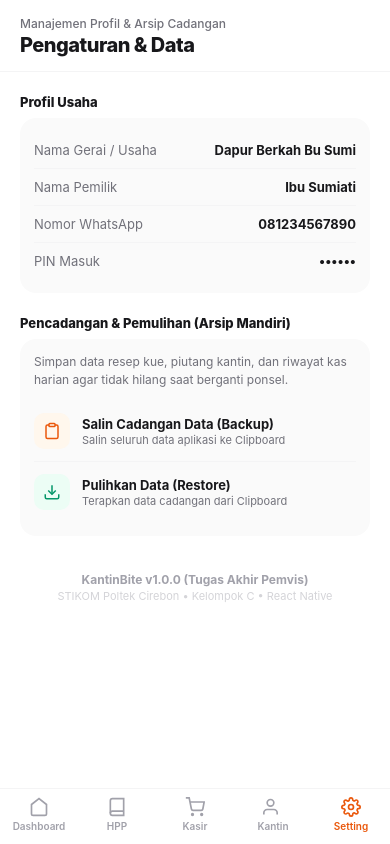
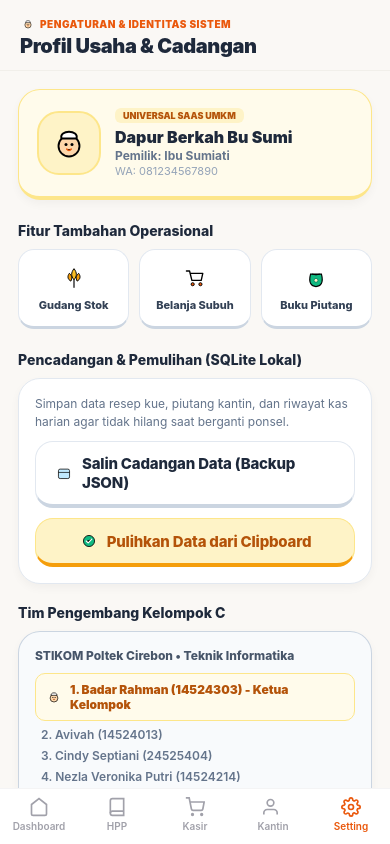
Before and after one commit to DarRahman/KantinBite, a React Native app: screen /Settings in a window 390 px wide. Built offline with nearby package versions, Linux system fonts and the light colour scheme.

Commit message:
feat(settings): revamp SettingsScreen with Universal SaaS identity, Group C members list with Badar Rahman #1, and tactile backup tools

```diff
--- a/src/screens/SettingsScreen.js
+++ b/src/screens/SettingsScreen.js
@@ -1,11 +1,10 @@
 import React, { useState, useEffect } from 'react';
-import { View, Text, TouchableOpacity, ScrollView, StyleSheet, SafeAreaView, StatusBar, Platform, Alert } from 'react-native';
+import { View, Text, TouchableOpacity, ScrollView, StyleSheet, StatusBar, Alert } from 'react-native';
 import * as Clipboard from 'expo-clipboard';
-import Svg, { Path, Rect } from 'react-native-svg';
-import { ScreenHeader } from '../components/ScreenHeader';
 import { BottomNav } from '../components/BottomNav';
-import { getProfile, saveProfile, exportBackupJSON, restoreBackupJSON } from '../db/storage';
-import { colors } from '../theme/tokens';
+import AssetVisual from '../components/AssetVisual';
+import { BentoCard, TactileButton } from '../components/PlayfulComponents';
+import { getProfile, exportBackupJSON, restoreBackupJSON } from '../db/storage';
 
 export const SettingsScreen = ({ navigation }) => {
   const [profile, setProfile] = useState({
@@ -29,7 +28,7 @@ export const SettingsScreen = ({ navigation }) => {
       await Clipboard.setStringAsync(json);
       Alert.alert(
         'Cadangan Berhasil Disalin',
-        'Data seluruh resep, transaksi kasir, dan konsinyasi kantin telah disalin ke papan klip (clipboard). Simpan teks ini di catatan aman.'
+        'Data seluruh resep, transaksi kasir, dan konsinyasi kantin telah disalin ke clipboard.'
       );
     } catch {
       Alert.alert('Gagal', 'Terjadi kesalahan saat mengekspor data cadangan.');
@@ -70,77 +69,117 @@ export const SettingsScreen = ({ navigation }) => {
 
   return (
     <View style={styles.container}>
-      <StatusBar barStyle="dark-content" backgroundColor="#FFFFFF" />
-      <ScreenHeader
-        title="Pengaturan & Data"
-        subtitle="Manajemen Profil & Arsip Cadangan"
-      />
+      <StatusBar barStyle="dark-content" backgroundColor="#FAF8F5" />
+
+      {/* HEADER AMAN PLAYFUL */}
+      <View style={styles.header}>
+        <View>
+          <View style={styles.headerTag}>
+            <AssetVisual name="chef_mascot" size={16} />
+            <Text style={styles.headerTagText}>PENGATURAN & IDENTITAS SISTEM</Text>
+          </View>
+          <Text style={styles.headerTitle}>Profil Usaha & Cadangan</Text>
+        </View>
+      </View>
 
       <ScrollView contentContainerStyle={styles.scrollContent} showsVerticalScrollIndicator={false}>
 
-        {/* SEKSI PROFIL USAHA */}
-        <Text style={styles.sectionTitle}>Profil Usaha</Text>
-        <View style={styles.cardSurface}>
-          <View style={styles.infoRow}>
-            <Text style={styles.infoLabel}>Nama Gerai / Usaha</Text>
-            <Text style={styles.infoValue}>{profile.businessName}</Text>
+        {/* HERO KARTU PROFIL USAHA UNIVERSAL */}
+        <BentoCard bg="#FFFBEB" accentBorder="#FDE68A" style={styles.heroBento}>
+          <View style={styles.heroTopRow}>
+            <View style={styles.chefVisualBox}>
+              <AssetVisual name="chef_mascot" size={54} />
+            </View>
+            <View style={{ flex: 1, marginLeft: 14 }}>
+              <View style={styles.tagUniversal}>
+                <Text style={styles.tagUniversalText}>UNIVERSAL SAAS UMKM</Text>
+              </View>
+              <Text style={styles.businessNameText}>{profile.businessName}</Text>
+              <Text style={styles.ownerNameText}>Pemilik: {profile.ownerName}</Text>
+              <Text style={styles.phoneText}>WA: {profile.phone}</Text>
+            </View>
           </View>
-          <View style={styles.infoRow}>
-            <Text style={styles.infoLabel}>Nama Pemilik</Text>
-            <Text style={styles.infoValue}>{profile.ownerName}</Text>
-          </View>
-          <View style={styles.infoRow}>
-            <Text style={styles.infoLabel}>Nomor WhatsApp</Text>
-            <Text style={styles.infoValue}>{profile.phone || '-'}</Text>
-          </View>
-          <View style={[styles.infoRow, { borderBottomWidth: 0 }]}>
-            <Text style={styles.infoLabel}>PIN Masuk</Text>
-            <Text style={styles.infoValue}>••••••</Text>
-          </View>
+        </BentoCard>
+
+        {/* SHORTCUT MENU BARU */}
+        <Text style={styles.sectionTitle}>Fitur Tambahan Operasional</Text>
+        <View style={styles.shortcutRow}>
+          <TouchableOpacity
+            style={styles.shortcutBtn}
+            activeOpacity={0.8}
+            onPress={() => navigation.navigate('Stock')}
+          >
+            <AssetVisual name="wheat_flour" size={28} />
+            <Text style={styles.shortcutLabel}>Gudang Stok</Text>
+          </TouchableOpacity>
+
+          <TouchableOpacity
+            style={styles.shortcutBtn}
+            activeOpacity={0.8}
+            onPress={() => navigation.navigate('MarketShopping')}
+          >
+            <AssetVisual name="market_cart" size={28} />
+            <Text style={styles.shortcutLabel}>Belanja Subuh</Text>
+          </TouchableOpacity>
+
+          <TouchableOpacity
+            style={styles.shortcutBtn}
+            activeOpacity={0.8}
+            onPress={() => navigation.navigate('DebtLedger')}
+          >
+            <AssetVisual name="money_cash" size={28} />
+            <Text style={styles.shortcutLabel}>Buku Piutang</Text>
+          </TouchableOpacity>
         </View>
 
-        {/* SEKSI CADANGAN DATA (BACKUP / RESTORE) */}
-        <Text style={styles.sectionTitle}>Pencadangan & Pemulihan (Arsip Mandiri)</Text>
-        <View style={styles.cardSurface}>
+        {/* CADANGAN DATA OFFLINE DENGAN CLIPBOARD */}
+        <Text style={styles.sectionTitle}>Pencadangan & Pemulihan (SQLite Lokal)</Text>
+        <BentoCard bg="#FFFFFF" accentBorder="#E2E8F0" style={{ padding: 16, marginBottom: 16 }}>
           <Text style={styles.descText}>
             Simpan data resep kue, piutang kantin, dan riwayat kas harian agar tidak hilang saat berganti ponsel.
           </Text>
 
-          <TouchableOpacity style={styles.actionRow} activeOpacity={0.7} onPress={handleExportClipboard}>
-            <View style={styles.actionIconWrap}>
-              <Svg width={18} height={18} viewBox="0 0 24 24" fill="none" stroke="#EA580C" strokeWidth="2">
-                <Path d="M16 4h2a2 2 0 0 1 2 2v14a2 2 0 0 1-2 2H6a2 2 0 0 1-2-2V6a2 2 0 0 1 2-2h2" />
-                <Rect x="8" y="2" width="8" height="4" rx="1" ry="1" />
-              </Svg>
+          <View style={{ gap: 10, marginTop: 10 }}>
+            <TactileButton
+              variant="secondary"
+              icon={<AssetVisual name="package_box" size={20} />}
+              onPress={handleExportClipboard}
+            >
+              Salin Cadangan Data (Backup JSON)
+            </TactileButton>
+
+            <TactileButton
+              variant="accent"
+              icon={<AssetVisual name="check_badge" size={20} />}
+              onPress={handleRestoreClipboard}
+            >
+              Pulihkan Data dari Clipboard
+            </TactileButton>
+          </View>
+        </BentoCard>
+
+        {/* ANGGOTA KELOMPOK C (BADAR RAHMAN #1) */}
+        <Text style={styles.sectionTitle}>Tim Pengembang Kelompok C</Text>
+        <BentoCard bg="#F8FAFC" accentBorder="#CBD5E1" style={styles.teamCard}>
+          <Text style={styles.teamHeaderTitle}>STIKOM Poltek Cirebon • Teknik Informatika</Text>
+
+          <View style={styles.memberList}>
+            <View style={styles.leaderRow}>
+              <AssetVisual name="chef_mascot" size={20} />
+              <Text style={styles.leaderText}>1. Badar Rahman (14524303) - Ketua Kelompok</Text>
             </View>
-            <View style={styles.actionTextWrap}>
-              <Text style={styles.actionTitle}>Salin Cadangan Data (Backup)</Text>
-              <Text style={styles.actionSubtitle}>Salin seluruh data aplikasi ke Clipboard</Text>
-            </View>
-          </TouchableOpacity>
+            <Text style={styles.memberText}>2. Avivah (14524013)</Text>
+            <Text style={styles.memberText}>3. Cindy Septiani (24525404)</Text>
+            <Text style={styles.memberText}>4. Nezla Veronika Putri (14524214)</Text>
+            <Text style={styles.memberText}>5. Raehan Pramudia Nugraha (14524304)</Text>
+            <Text style={styles.memberText}>6. Raihan Al Farizi (14524302)</Text>
+            <Text style={styles.memberText}>7. Wisnu Hadi Pradana (14524309)</Text>
+          </View>
+        </BentoCard>
 
-          <TouchableOpacity style={[styles.actionRow, { borderBottomWidth: 0 }]} activeOpacity={0.7} onPress={handleRestoreClipboard}>
-            <View style={[styles.actionIconWrap, { backgroundColor: '#ECFDF5' }]}>
-              <Svg width={18} height={18} viewBox="0 0 24 24" fill="none" stroke="#059669" strokeWidth="2">
-                <Path d="M21 15v4a2 2 0 0 1-2 2H5a2 2 0 0 1-2-2v-4" />
-                <Path d="M7 10l5 5 5-5" />
-                <Path d="M12 15V3" />
-              </Svg>
-            </View>
-            <View style={styles.actionTextWrap}>
-              <Text style={styles.actionTitle}>Pulihkan Data (Restore)</Text>
-              <Text style={styles.actionSubtitle}>Terapkan data cadangan dari Clipboard</Text>
-            </View>
-          </TouchableOpacity>
-        </View>
+        <View style={{ height: 100 }} />
+      </ScrollView>
 
-        {/* INFORMASI VERSI APLIKASI */}
-        <View style={styles.appMetaCard}>
-          <Text style={styles.appMetaTitle}>KantinBite v1.0.0 (Tugas Akhir Pemvis)</Text>
-          <Text style={styles.appMetaDesc}>STIKOM Poltek Cirebon • Kelompok C • React Native</Text>
-        </View>
-
-      </ScrollView>
       <BottomNav activeTab="Settings" navigation={navigation} />
     </View>
   );
@@ -149,89 +188,155 @@ export const SettingsScreen = ({ navigation }) => {
 const styles = StyleSheet.create({
   container: {
     flex: 1,
-    backgroundColor: '#FFFFFF'
+    backgroundColor: '#FAF8F5',
+  },
+  header: {
+    paddingHorizontal: 20,
+    paddingTop: 16,
+    paddingBottom: 12,
+    backgroundColor: '#FAF8F5',
+    borderBottomWidth: 1,
+    borderBottomColor: '#F1EFEA',
+  },
+  headerTag: {
+    flexDirection: 'row',
+    alignItems: 'center',
+    gap: 4,
+    marginBottom: 2,
+  },
+  headerTagText: {
+    fontSize: 10,
+    fontWeight: '900',
+    color: '#EA580C',
+    letterSpacing: 0.5,
+  },
+  headerTitle: {
+    fontSize: 20,
+    fontWeight: '900',
+    color: '#1E293B',
+    letterSpacing: -0.4,
   },
   scrollContent: {
-    paddingHorizontal: 20,
-    paddingTop: 16,
-    paddingBottom: 24
+    padding: 18,
+  },
+  heroBento: {
+    padding: 18,
+    marginBottom: 18,
+    borderBottomWidth: 4,
+    borderBottomColor: '#F59E0B',
+  },
+  heroTopRow: {
+    flexDirection: 'row',
+    alignItems: 'center',
+  },
+  chefVisualBox: {
+    width: 64,
+    height: 64,
+    borderRadius: 22,
+    backgroundColor: '#FEF3C7',
+    alignItems: 'center',
+    justifyContent: 'center',
+    borderWidth: 2,
+    borderColor: '#FDE68A',
+  },
+  tagUniversal: {
+    backgroundColor: '#FEF3C7',
+    paddingHorizontal: 8,
+    paddingVertical: 2,
+    borderRadius: 6,
+    alignSelf: 'flex-start',
+    marginBottom: 4,
+  },
+  tagUniversalText: {
+    fontSize: 9,
+    fontWeight: '900',
+    color: '#B45309',
+  },
+  businessNameText: {
+    fontSize: 16,
+    fontWeight: '900',
+    color: '#1E293B',
+  },
+  ownerNameText: {
+    fontSize: 12,
+    color: '#64748B',
+    fontWeight: '700',
+    marginTop: 1,
+  },
+  phoneText: {
+    fontSize: 11,
+    color: '#94A3B8',
+    marginTop: 1,
   },
   sectionTitle: {
-    fontSize: 13,
+    fontSize: 14,
     fontWeight: '800',
-    color: '#18181B',
-    marginBottom: 8,
-    marginTop: 6
+    color: '#1E293B',
+    marginBottom: 10,
+    marginTop: 4,
   },
-  cardSurface: {
-    backgroundColor: '#FAFAFA',
+  shortcutRow: {
+    flexDirection: 'row',
+    gap: 10,
+    marginBottom: 18,
+  },
+  shortcutBtn: {
+    flex: 1,
+    backgroundColor: '#FFFFFF',
     borderRadius: 16,
-    padding: 14,
-    marginBottom: 16
+    paddingVertical: 14,
+    alignItems: 'center',
+    justifyContent: 'center',
+    borderWidth: 1.5,
+    borderColor: '#E2E8F0',
+    borderBottomWidth: 3.5,
+    borderBottomColor: '#CBD5E1',
+    gap: 6,
   },
-  infoRow: {
-    flexDirection: 'row',
-    justifyContent: 'space-between',
-    paddingVertical: 10,
-    borderBottomWidth: 1,
-    borderBottomColor: '#F4F4F5'
-  },
-  infoLabel: {
-    fontSize: 13,
-    color: '#71717A'
-  },
-  infoValue: {
-    fontSize: 13,
-    fontWeight: '700',
-    color: '#18181B'
+  shortcutLabel: {
+    fontSize: 11,
+    fontWeight: '800',
+    color: '#334155',
   },
   descText: {
     fontSize: 12,
-    color: '#71717A',
+    color: '#64748B',
     lineHeight: 18,
-    marginBottom: 12
   },
-  actionRow: {
+  teamCard: {
+    padding: 16,
+    marginBottom: 16,
+    borderBottomWidth: 3,
+    borderBottomColor: '#CBD5E1',
+  },
+  teamHeaderTitle: {
+    fontSize: 12,
+    fontWeight: '800',
+    color: '#475569',
+    marginBottom: 10,
+  },
+  memberList: {
+    gap: 6,
+  },
+  leaderRow: {
     flexDirection: 'row',
     alignItems: 'center',
-    paddingVertical: 12,
-    borderBottomWidth: 1,
-    borderBottomColor: '#F4F4F5'
+    gap: 6,
+    backgroundColor: '#FFFBEB',
+    padding: 8,
+    borderRadius: 10,
+    borderWidth: 1,
+    borderColor: '#FDE68A',
   },
-  actionIconWrap: {
-    width: 36,
-    height: 36,
-    borderRadius: 10,
-    backgroundColor: '#FFF7ED',
-    alignItems: 'center',
-    justifyContent: 'center',
-    marginRight: 12
+  leaderText: {
+    fontSize: 12,
+    fontWeight: '900',
+    color: '#B45309',
   },
-  actionTextWrap: {
-    flex: 1
+  memberText: {
+    fontSize: 12,
+    color: '#64748B',
+    fontWeight: '600',
+    marginLeft: 6,
   },
-  actionTitle: {
-    fontSize: 13,
-    fontWeight: '700',
-    color: '#18181B'
-  },
-  actionSubtitle: {
-    fontSize: 11,
-    color: '#71717A',
-    marginTop: 1
-  },
-  appMetaCard: {
-    alignItems: 'center',
-    paddingVertical: 20
-  },
-  appMetaTitle: {
-    fontSize: 12,
-    fontWeight: '700',
-    color: '#A1A1AA'
-  },
-  appMetaDesc: {
-    fontSize: 11,
-    color: '#D4D4D8',
-    marginTop: 2
-  }
 });
```
